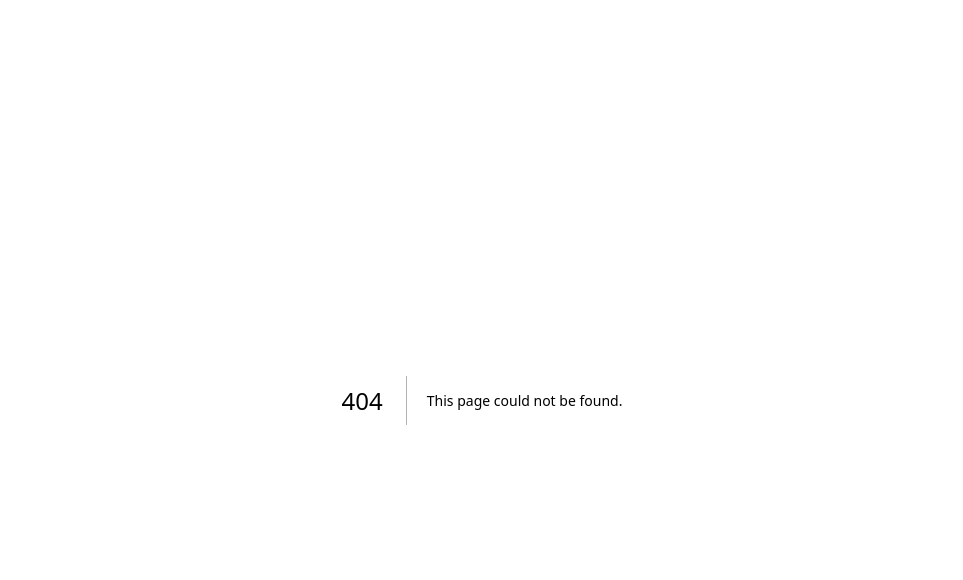
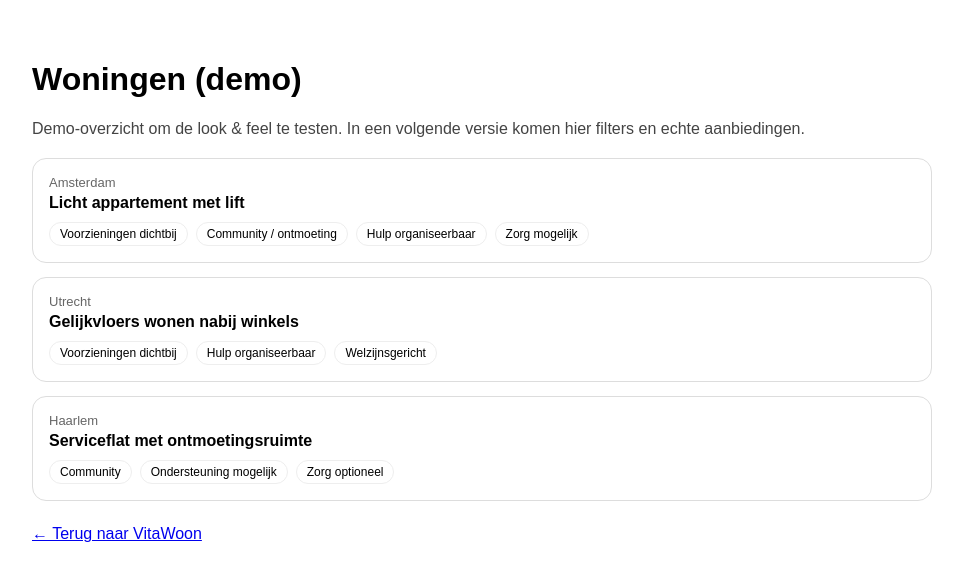
Before and after one commit to 4gcnny5cxp-dot/vitawoon-demo, a Next.js app: page /app/app/woningen in a window 1280 px wide. Before the commit this address had no page. Shown: the top 580 px of the page, without its empty margins (158-1121 px from the left). Built offline with nearby package versions, Linux system fonts and the light colour scheme.

Commit message:
Create page.tsx

```diff
--- /dev/null
+++ b/app/app/app/woningen/page.tsx
@@ -0,0 +1,61 @@
+export default function Woningen() {
+  const woningen = [
+    {
+      title: "Licht appartement met lift",
+      place: "Amsterdam",
+      tags: ["Voorzieningen dichtbij", "Community / ontmoeting", "Hulp organiseerbaar", "Zorg mogelijk"],
+      id: "1"
+    },
+    {
+      title: "Gelijkvloers wonen nabij winkels",
+      place: "Utrecht",
+      tags: ["Voorzieningen dichtbij", "Hulp organiseerbaar", "Welzijnsgericht"],
+      id: "2"
+    },
+    {
+      title: "Serviceflat met ontmoetingsruimte",
+      place: "Haarlem",
+      tags: ["Community", "Ondersteuning mogelijk", "Zorg optioneel"],
+      id: "3"
+    }
+  ];
+
+  return (
+    <main style={{ padding: "40px", maxWidth: "900px", margin: "0 auto" }}>
+      <h1>Woningen (demo)</h1>
+      <p style={{ color: "#444" }}>
+        Demo-overzicht om de look & feel te testen. In een volgende versie komen hier filters en echte aanbiedingen.
+      </p>
+
+      <div style={{ display: "grid", gap: "14px", marginTop: "20px" }}>
+        {woningen.map((w) => (
+          <a
+            key={w.id}
+            href={`/woningen/${w.id}`}
+            style={{
+              border: "1px solid #ddd",
+              borderRadius: "14px",
+              padding: "16px",
+              textDecoration: "none",
+              color: "inherit"
+            }}
+          >
+            <div style={{ fontSize: "13px", color: "#666" }}>{w.place}</div>
+            <div style={{ fontWeight: 600, marginTop: "4px" }}>{w.title}</div>
+            <div style={{ marginTop: "10px", display: "flex", gap: "8px", flexWrap: "wrap" }}>
+              {w.tags.map((t) => (
+                <span key={t} style={{ border: "1px solid #eee", padding: "4px 10px", borderRadius: "999px", fontSize: "12px" }}>
+                  {t}
+                </span>
+              ))}
+            </div>
+          </a>
+        ))}
+      </div>
+
+      <p style={{ marginTop: "24px" }}>
+        <a href="/">← Terug naar VitaWoon</a>
+      </p>
+    </main>
+  );
+}
```
